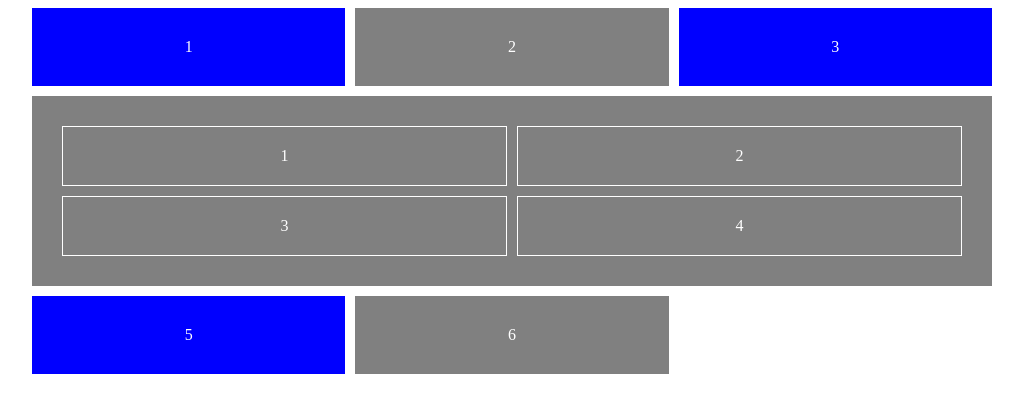
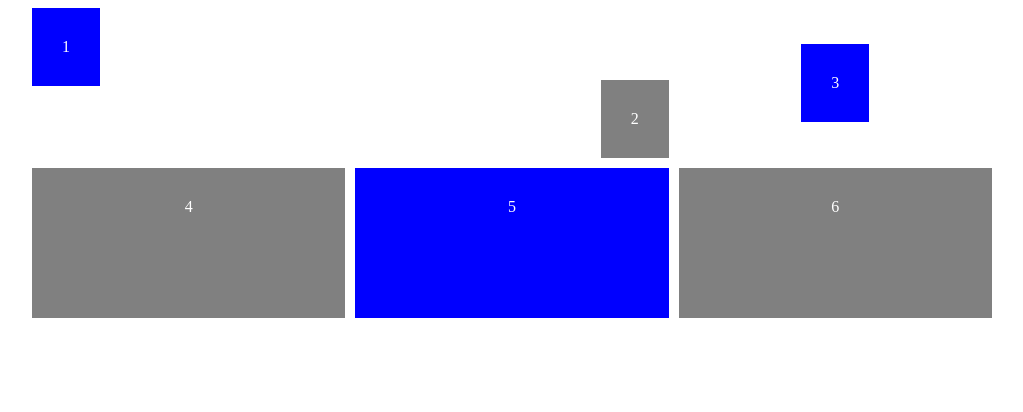
Before and after one commit to majakasprzyk/css-grid, a plain HTML site: page index.html in a window 1280 px wide. Shown: the whole page, without its empty margins (128-1151 px from the left). Drawn offline with Linux system fonts and the light colour scheme.

Commit message:
6 Aligning & Justifying Items

```diff
--- a/index.css
+++ b/index.css
@@ -7,9 +7,12 @@ body{
 #content{
     display: grid;
     grid-template-columns: repeat(3, 1fr);
+    grid-auto-rows: minmax(150px, auto);
     grid-gap:10px;
     max-width: 960px;
     margin: 0 auto;
+    /*align-items: start;
+    justify-content: start;*/
     }
 
 #content div{
@@ -20,16 +23,16 @@ body{
 #content div:nth-child(even){
     background: grey;
 }
-
-.nested{
-    display: grid;
-    grid-template-columns: 1fr 1fr;
-    grid-gap: 10px;
-    grid-column: span 3;
+.one{
+    justify-self: start;
+    align-self: start;
 }
 
-.nested p{
-    border:1px solid #fff;
-    padding: 20px;
-    margin: 0;
+.two{
+    justify-self: end;
+    align-self: end;
 }
+.three{
+    justify-self: center;
+    align-self: center;
+}
--- a/index.html
+++ b/index.html
@@ -10,18 +10,12 @@
 <body>
 
     <div id="content">
-        <div>1</div>
-        <div>2</div>
-        <div>3</div>
-        <div class="nested">
-            <p>1</p>
-            <p>2</p>
-            <p>3</p>
-            <p>4</p>
-        </div>
-
-        <div>5</div>
-        <div>6</div>
+        <div class="one">1</div>
+        <div class="two">2</div>
+        <div class="three">3</div>
+        <div class="four">4</div>
+        <div class="five">5</div>
+        <div class="six">6</div>
     </div>
 
 
```
